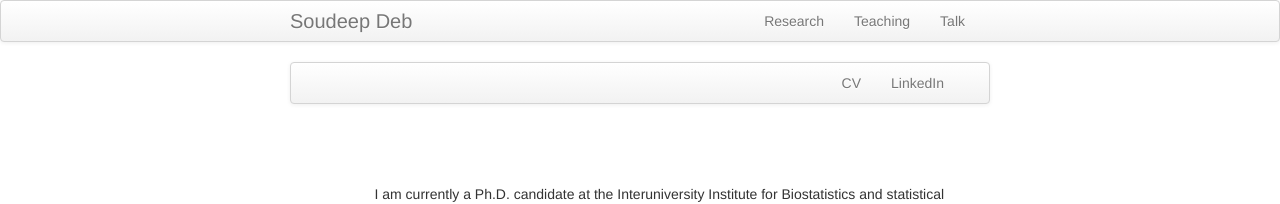
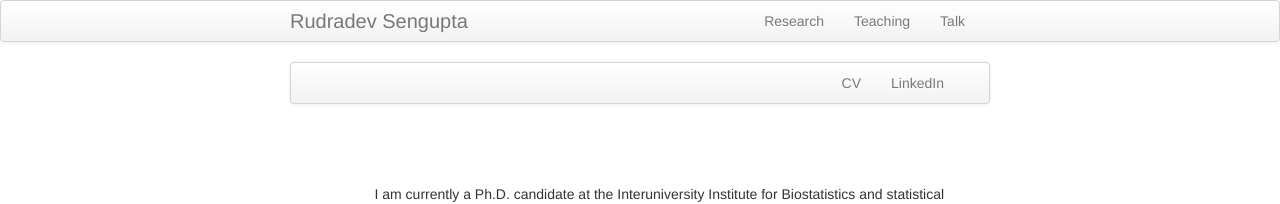
Before and after one commit to rudradevsengupta/rudradevsengupta.github.io, a Jekyll site: the page built from index.md, in a window 1280 px wide. Shown: the top 204 px of the page. Built offline with Jekyll 4.4.1, drawn with Linux system fonts in a browser that asks for light colours.

Commit message:
website_temp3

```diff
--- a/_config.yml
+++ b/_config.yml
@@ -8,15 +8,15 @@ highlighter: rouge
 # Themes are encouraged to use these universal variables
 # so be sure to set them if your theme uses them.
 #
-title : Soudeep Deb
+title : Rudradev Sengupta
 author :
-  name : Soudeep Deb
-  email : sdeb@uchicago.edu
-  github : soudeepd
-  twitter : soudeepdeb
+  name : Rudradev Sengupta
+  email : rudradev.sengupta@uhasselt.be
+  github : rudradevsengupta
+  twitter : nil
   feedburner : nil
 
-production_url : http://soudeepd.github.io
+production_url : http://rudradevsengupta.github.io
 
 # Tell Github to use the kramdown markdown interpreter
 # (see https://help.github.com/articles/migrating-your-pages-site-from-maruku)
```
